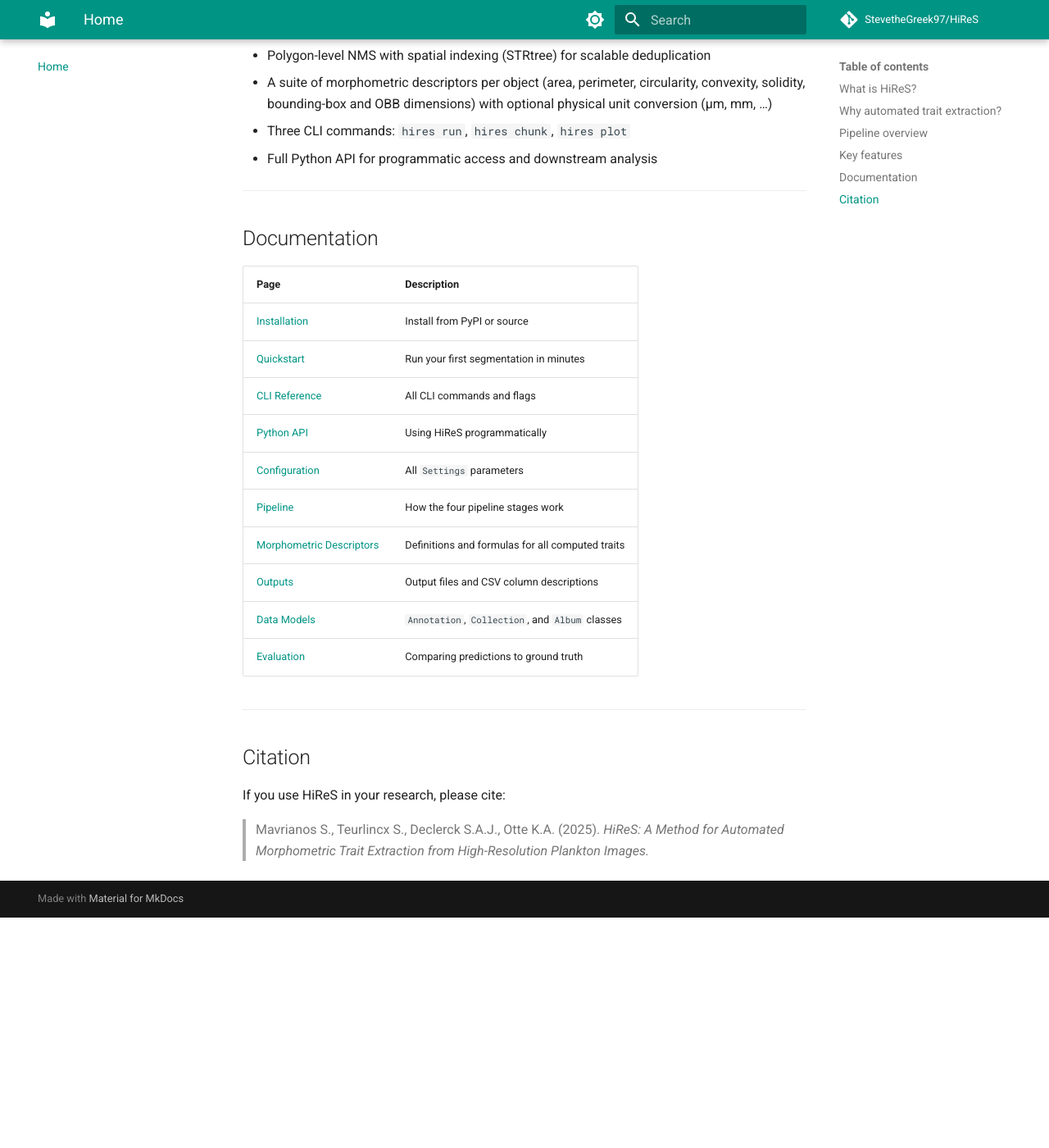
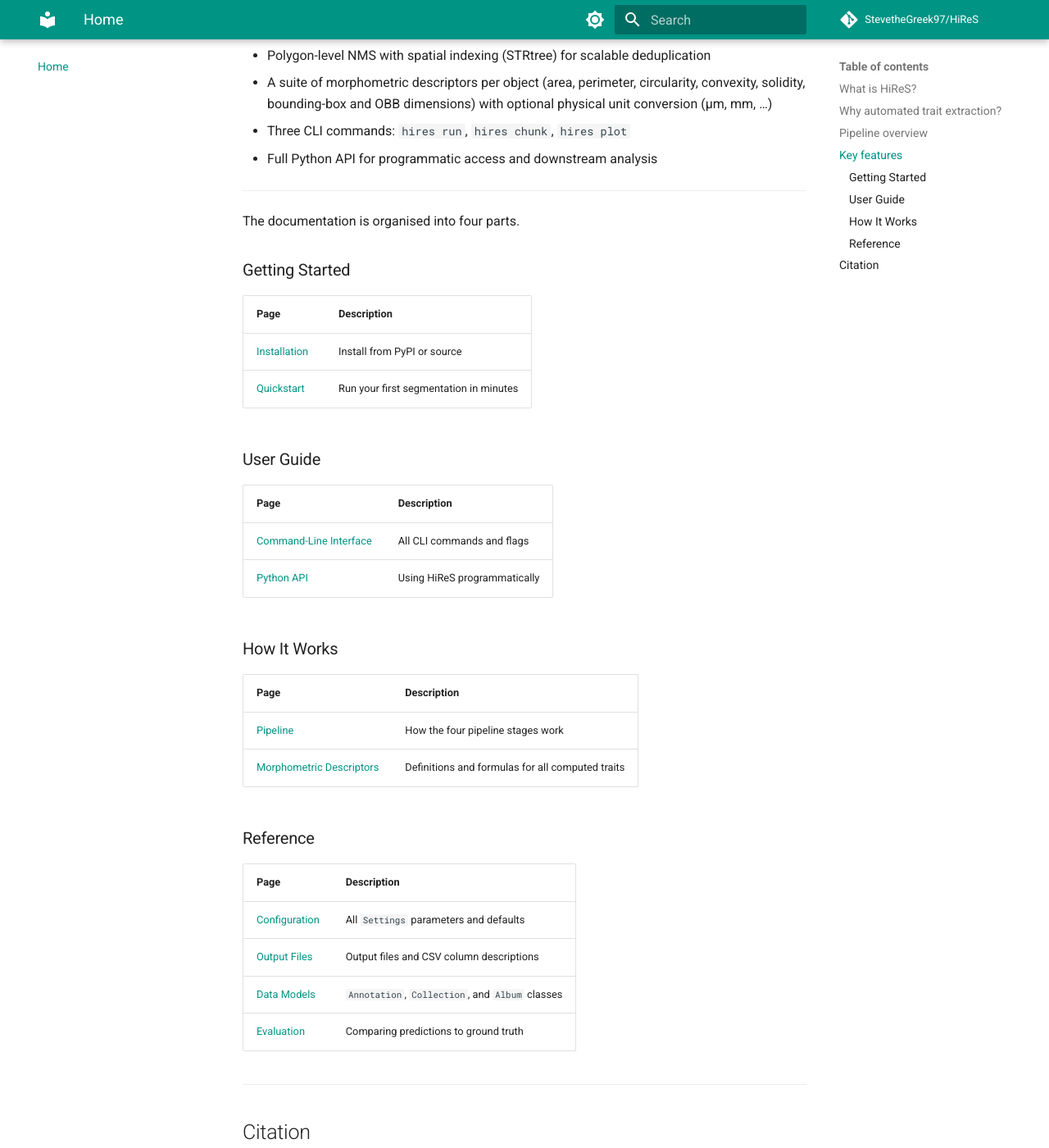
Before and after one commit to StevetheGreek97/HiReS, an MkDocs documentation site: the page built from docs/index.md, in a window 1280 px wide and 1400 px high, scrolled down 2104 px. Shown: the whole window at 82% size. Built offline with MkDocs 1.6.1 and Material for MkDocs 9.7.7, drawn with Linux system fonts in a browser that asks for light colours; comment, search, counter and statistics services are not loaded; before the commit the page ends 3223 px from its top, so only the background shows below that.

Commit message:
update structure docs

```diff
--- a/docs/index.md
+++ b/docs/index.md
@@ -56,18 +56,35 @@ See [Pipeline](pipeline.md) for the coordinate transformations, edge filter logi
 
 ---
 
-## Documentation
+The documentation is organised into four parts.
+
+### Getting Started
 
 | Page | Description |
 |------|-------------|
 | [Installation](installation.md) | Install from PyPI or source |
 | [Quickstart](quickstart.md) | Run your first segmentation in minutes |
-| [CLI Reference](cli.md) | All CLI commands and flags |
+
+### User Guide
+
+| Page | Description |
+|------|-------------|
+| [Command-Line Interface](cli.md) | All CLI commands and flags |
 | [Python API](api.md) | Using HiReS programmatically |
-| [Configuration](configuration.md) | All `Settings` parameters |
+
+### How It Works
+
+| Page | Description |
+|------|-------------|
 | [Pipeline](pipeline.md) | How the four pipeline stages work |
 | [Morphometric Descriptors](morphometrics.md) | Definitions and formulas for all computed traits |
-| [Outputs](outputs.md) | Output files and CSV column descriptions |
+
+### Reference
+
+| Page | Description |
+|------|-------------|
+| [Configuration](configuration.md) | All `Settings` parameters and defaults |
+| [Output Files](outputs.md) | Output files and CSV column descriptions |
 | [Data Models](models.md) | `Annotation`, `Collection`, and `Album` classes |
 | [Evaluation](evaluation.md) | Comparing predictions to ground truth |
 
--- a/mkdocs.yml
+++ b/mkdocs.yml
@@ -35,14 +35,14 @@ nav:
       - Installation: installation.md
       - Quickstart: quickstart.md
   - User Guide:
-      - CLI Reference: cli.md
+      - Command-Line Interface: cli.md
       - Python API: api.md
-      - Configuration: configuration.md
   - How It Works:
       - Pipeline: pipeline.md
       - Morphometric Descriptors: morphometrics.md
-      - Outputs: outputs.md
-  - Python Library:
+  - Reference:
+      - Configuration: configuration.md
+      - Output Files: outputs.md
       - Data Models: models.md
       - Evaluation: evaluation.md
 
```
